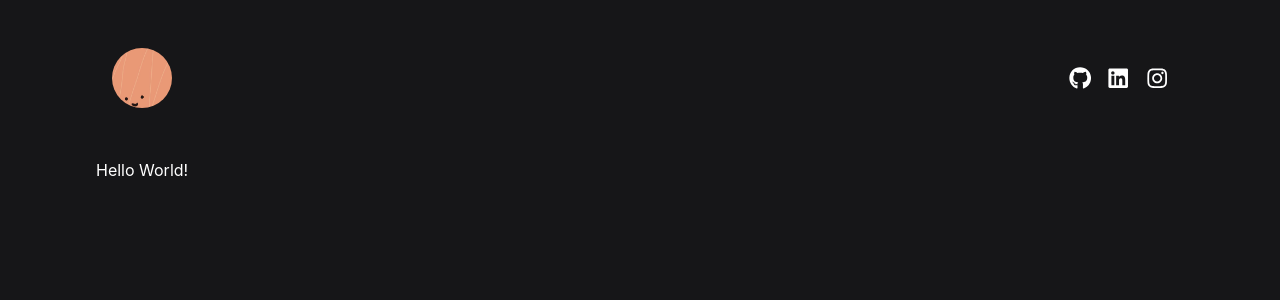
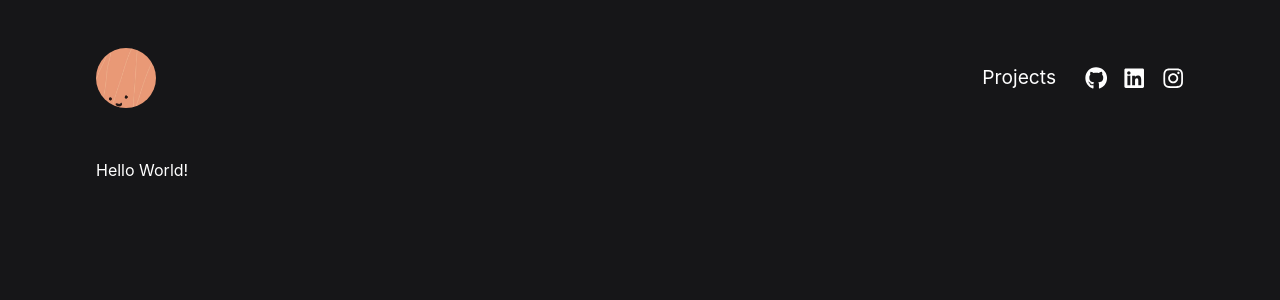
Before and after one commit to dweggyness/portfolio2021, a Next.js app: page / in a window 1280 px wide. Shown: the top 300 px of the page. Built offline with nearby package versions, Linux system fonts and the light colour scheme.

Commit message:
header css changes, add projects page

```diff
--- a/components/Header.js
+++ b/components/Header.js
@@ -1,13 +1,16 @@
 import React from 'react';
 import { FaGithub, FaLinkedin, FaInstagram } from 'react-icons/fa';
+import { useRouter } from 'next/router';
 import Image from 'next/image';
+import Link from 'next/link';
 import styles from '../styles/Header.module.css';
 import avatar from '../public/avatar.jpg';
 
 export default function Header() {
   return (
     <div className={styles.header}>
-      <div>
+      <Link href="/">
+        <a>
           <Image
             className={styles.avatar}
             src={avatar}
@@ -15,15 +18,25 @@ export default function Header() {
             width={'60px'}
             height={'60px'}
           />
-      </div>
-      <div className={styles.socialIconsBar}>
-        <a className={styles.socialIconContainer} href='https://github.com/dweggyness/'>
+        </a>
+      </Link>
+      <div className={styles.headerRightBar}>
+        <Link href="/projects">
+          <a
+            className={styles.underlineOnHover}
+            style={{ fontSize: '1.2em', verticalAlign: 'middle', bottom: '2.5px' }}>
+            <span>
+              Projects
+            </span>
+          </a>
+        </Link>
+        <a className={styles.underlineOnHover} href='https://github.com/dweggyness/'>
           <FaGithub className={styles.socialIcon} size='1.4em'/>
         </a>
-        <a className={styles.socialIconContainer} href='https://www.linkedin.com/in/ooi-jun-ming-1695251a9/'>
+        <a className={styles.underlineOnHover} href='https://www.linkedin.com/in/ooi-jun-ming-1695251a9/'>
           <FaLinkedin className={styles.socialIcon} size='1.4em'/>
         </a>
-        <a className={styles.socialIconContainer} href='https://www.instagram.com/ojmming/'>
+        <a className={styles.underlineOnHover} href='https://www.instagram.com/ojmming/'>
           <FaInstagram className={styles.socialIcon} size='1.4em'/>
         </a>
       </div>
--- a/styles/Header.module.css
+++ b/styles/Header.module.css
@@ -1,9 +1,10 @@
 .header {
   width: 100%;
-  padding: 3em 1em;
+  padding: 3em 0;
   display: flex;
   align-items: center;
   justify-content: space-between;
+  color: #FFF;
 }
 
 .socialIcon:hover, .socialIcon:focus {
@@ -12,17 +13,8 @@
   transition: 0.2s ease;
 }
 
-.socialIconContainer {
-  position: relative;
-  margin-right: 1em;
-}
-
-.socialIconContainer:last-of-type {
-  margin-right: 0;
-}
-
 /* sliding underline animation when hovering over social icons */
-.socialIconContainer::after {
+.underlineOnHover::after {
   content:'';
   position: absolute;
   display: inline-block;
@@ -33,14 +25,30 @@
   background-color: white;
 }
 
-.socialIconContainer:hover::after, .socialIconContainer:focus::after {
+.underlineOnHover:hover::after, .underlineOnHover:focus::after {
   width: 100%;
   transition: 0.2s ease;
 }
 /****/
 
-.socialIconsBar {
+.headerRightBar {
   display: flex;
+  align-items: center;
+}
+
+.headerRightBar > * {
+  position: relative;
+  margin-right: 1em;
+}
+
+/* add more margin for the 'Projects' text to the social icons */
+.headerRightBar > *:first-child {
+  margin-right: 1.5em;
+}
+
+/* last social icon doesnt need margin right */
+.headerRightBar > *:last-child {
+  margin-right: 0;
 }
 
 .avatar {
--- a/styles/Home.module.css
+++ b/styles/Home.module.css
@@ -14,9 +14,3 @@
     width: 90%;
   }
 }
-
-@media (max-width: 480px) {
-  .container {
-    width: 95%;
-  }
-}
```
Also changed, not shown: pages/projects.js (+11 -0 lines). Lines whose indentation alone changed are shown as unchanged.
